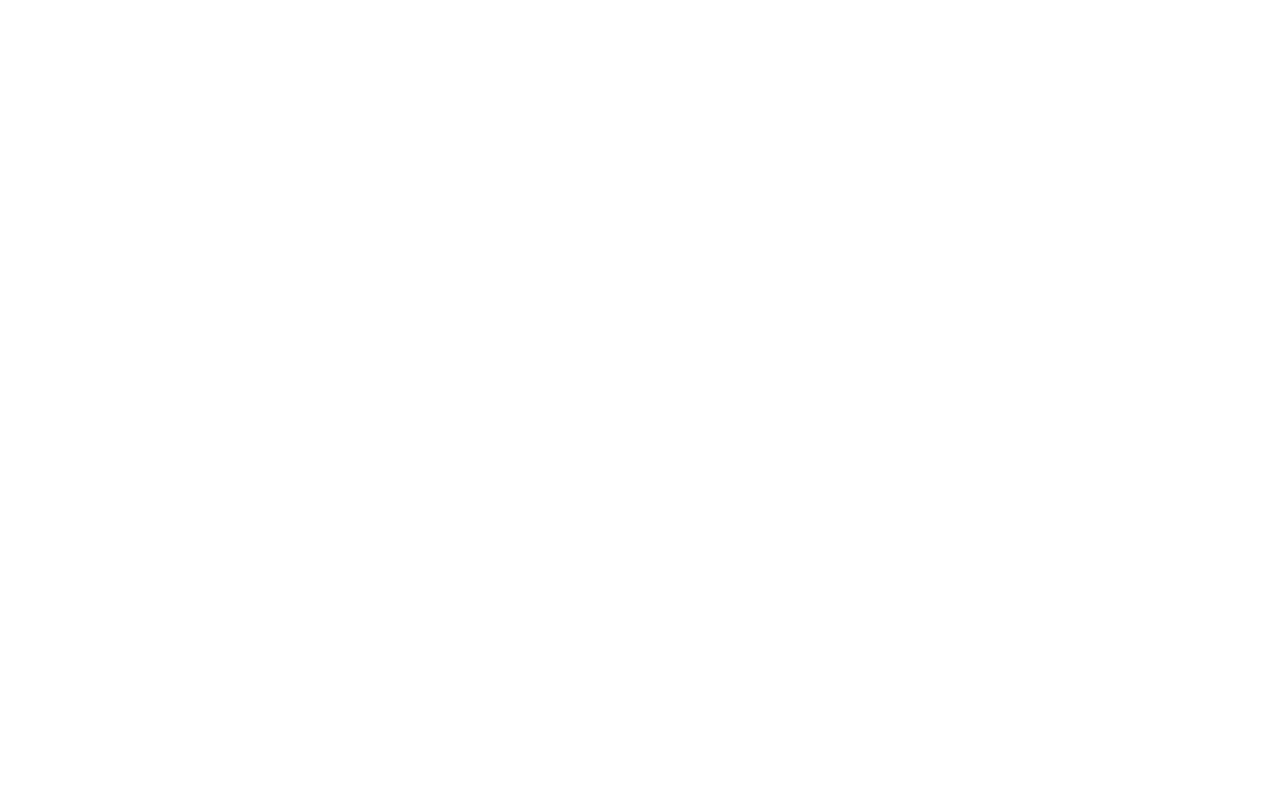
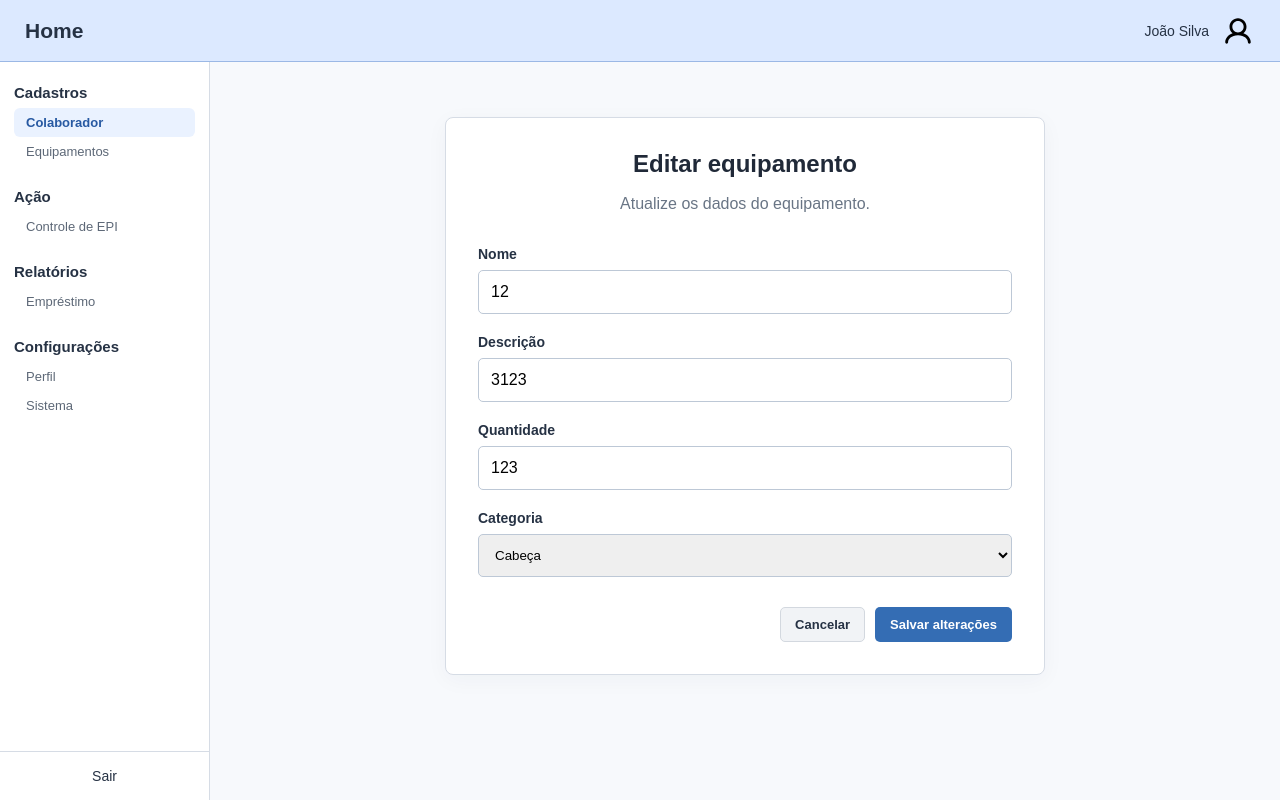
Before and after one commit to Erick-Hebert/epi, a Django app: page /equipamentos/editar/3 in a window 1280 px wide. Before the commit the page is empty. Run offline with Django 5.2, Linux system fonts and the light colour scheme; data comes from the database, SQL or seed files in the repository; both versions use the stored data as it was after the commit.

Commit message:
edição de equipamentos

```diff
--- a/nucleo/templates/nucleo/equipamentos.html
+++ b/nucleo/templates/nucleo/equipamentos.html
@@ -13,14 +13,14 @@
 
     <div class="table-scroll">
         <table class="collaborator-table">
-            <thead><tr><th>ID</th><th>Nome</th><th>Quantidade</th><th>Categoria</th><th>Descrição</th></tr></thead>
+            <thead><tr><th>ID</th><th>Nome</th><th>Quantidade</th><th>Categoria</th><th>Descrição</th><th>Ação</th></tr></thead>
             <tbody>
                 {% for equipamento in tipos_equipamento %}
                 <tr>
                     <td>{{ equipamento.id }}</td>
                     <td>{{ equipamento.nome }}</td>
                     <td>{{ equipamento.quantidade }}</td>
-                    <td>{{ equipamento.categoria }}</td>
+                    <td>{{ equipamento.get_categoria_display }}</td>
                     <td>{{ equipamento.descricao }}</td>
                     <td class="table-actions"><a class="button button-delete" href="{% url 'equipamentos-excluir' equipamento.id %}">Deletar</a><a class="button button-edit" href="{% url 'equipamentos-editar' equipamento.id %}">Editar</a></td>
                 </tr>
--- a/nucleo/templates/nucleo/forms/equipamentos/editar_equipamento.html
+++ b/nucleo/templates/nucleo/forms/equipamentos/editar_equipamento.html
@@ -0,0 +1,30 @@
+{% extends 'nucleo/base.html' %}
+{% block title %}Editar equipamento{% endblock %}
+{% block content %}
+<section class="content-card form-card">
+    <h1>Editar equipamento</h1>
+    <p class="description">Atualize os dados do equipamento.</p>
+    <form class="collaborator-form" action="{% url 'equipamentos-editar' equipamento.id %}" method="post">
+         {% csrf_token %}
+         <div class="form-field"><label for="nome">Nome</label><input id="nome" name="nome" value="{{ equipamento.nome }}" type="text" maxlength="30" required></div required>
+         <div class="form-field"><label for="descricao">Descrição</label><input id="descricao" name="descricao" value="{{ equipamento.descricao }}" maxlength="100"></div required>
+         <div class="form-field"><label for="quantidade">Quantidade</label><input id="quantidade" type="number" value="{{ equipamento.quantidade }}" oninput="this.value = this.value.replace(/[^0-9]/g, '')" min="0" name="quantidade"></div required>
+
+         <div class="form-field">
+            <label for="categoria">Categoria</label>
+            <select name="categoria" id="categoria">
+               <option value="CABECA">Cabeça</option {% if equipamento.categoria == "CABECA" %}selected{% endif %}>
+               <option value="FACE">Face</option {% if equipamento.categoria == "FACE" %}selected{% endif %}>
+               <option value="AUDITIVO">Auditivo</option {% if equipamento.categoria == "AUDITIVO" %}selected{% endif %}>
+               <option value="RESPIRATORIO">Respiratório</option {% if equipamento.categoria == "RESPIRATORIO" %}selected{% endif %}>
+               <option value="TRONCO">Tronco</option {% if equipamento.categoria == "TRONCO" %}selected{% endif %}>
+               <option value="MEMBROS_SUPERIORES">Membros superiores</option {% if equipamento.categoria == "MEMBROS_SUPERIORES" %}selected{% endif %}>
+               <option value="MEMBROS_INFERIORES">Membros inferiores</option {% if equipamento.categoria == "MEMBROS_INFERIORES" %}selected{% endif %}>
+               <option value="QUEDAS">Quedas</option>
+            </select required>
+         </div>
+
+        <div class="form-actions"><a class="button button-secondary" href="{% url 'equipamentos-inicial' %}">Cancelar</a><button class="button button-primary" type="submit">Salvar alterações</button></div>
+    </form>
+</section>
+{% endblock %}
--- a/nucleo/views.py
+++ b/nucleo/views.py
@@ -97,7 +97,23 @@ def salvar_equipamento(req):
     return redirect('equipamentos-inicial')
 
 def editar_equipamento(req, id):
-    return render(req, 'nucleo/forms/equipamentos/editar_equipamento.html')
+    equipamento = get_object_or_404(TipoEquipamento, id=id)
+
+    if req.method == 'POST':
+        nome = req.POST.get('nome')
+        if nome:
+            equipamento.nome = nome
+            equipamento.quantidade = req.POST.get('quantidade')
+            equipamento.descricao = req.POST.get('descricao')
+            equipamento.categoria = req.POST.get('categoria')
+
+            equipamento.save()
+            messages.success(req, "Editado com sucesso!")
+            return redirect('equipamentos-inicial')
+
+    return render(req, 'nucleo/forms/equipamentos/editar_equipamento.html', {
+        'equipamento': equipamento,
+    })
 
 def excluir_equipamento(req, id):
     equipamento = get_object_or_404(TipoEquipamento, id=id)
```
Also changed, not shown: db.sqlite3.
